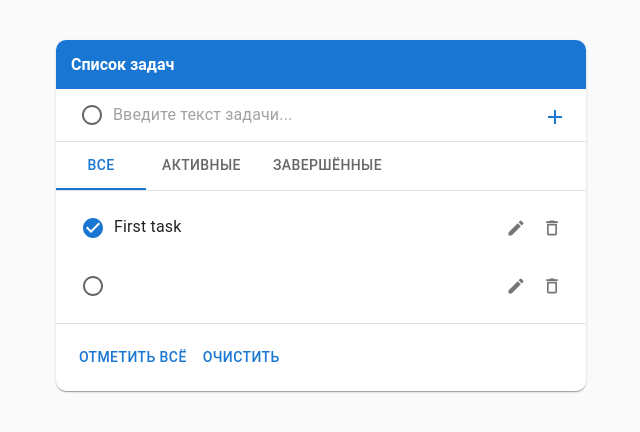
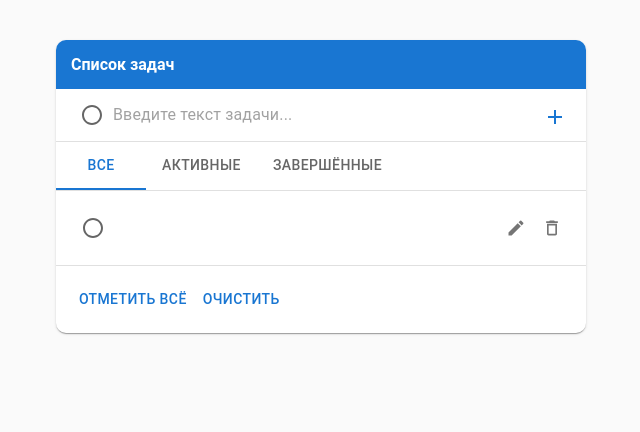
Before and after one commit to alexdermenji/redux-todo, a React (Create React App) app: page / in a window 1280 px wide. Both pictures are taken after a click on the button 873 px from the left and 116 px from the top of the page. Shown: the top 432 px of the page, without its empty margins (319-959 px from the left). Built offline with nearby package versions, Linux system fonts and the light colour scheme.

Commit message:
delete task and ask question

```diff
--- a/src/App.js
+++ b/src/App.js
@@ -1,35 +1,46 @@
 import { Paper, Divider, Button, List, Tabs, Tab } from '@mui/material';
-import { useReducer, useState } from 'react';
+import { useReducer } from 'react';
 import { AddField } from './components/AddField';
 import { Item } from './components/Item';
 
-const initialState = [
-  {
-    id: 0,
-    text: 'First task',
-    completed: true,
-  },
-];
+const initialState = [];
 
 const reducer = (state, action) => {
   if (action.type === 'ADD_TASK') {
-    return [...state, action.payload];
+    return [
+      ...state,
+      {
+        id: state.length ? state[state.length - 1].id + 1 : 1,
+        text: action.payload.text,
+        completed: action.payload.completed,
+      },
+    ];
   }
 
+  if (action.type === 'DELETE_TASK') {
+    const newArr = state.filter((task) => {
+      return task.id !== action.payload;
+    });
+    return newArr;
+  }
   return state;
 };
 
 function App() {
   const [state, dispatch] = useReducer(reducer, initialState);
-  const [inputText, setInputText] = useState('');
-  const [check, setCheck] = useState(false);
-  const addTask = () => {
+
+  const addTask = (inputText, check) => {
     dispatch({
       type: 'ADD_TASK',
-      payload: { text: inputText, id: state.length, completed: check },
+      payload: { text: inputText, completed: check },
     });
-    setInputText('');
-    setCheck(false);
+  };
+
+  const deleteTask = (id) => {
+    dispatch({
+      type: 'DELETE_TASK',
+      payload: id,
+    });
   };
 
   return (
@@ -38,13 +49,7 @@ function App() {
         <Paper className='header' elevation={0}>
           <h4>Список задач</h4>
         </Paper>
-        <AddField
-          setCheck={setCheck}
-          check={check}
-          addTask={addTask}
-          input={inputText}
-          setInputText={setInputText}
-        />
+        <AddField onAdd={addTask} />
         <Divider />
         <Tabs value={0}>
           <Tab label='Все' />
@@ -54,7 +59,13 @@ function App() {
         <Divider />
         <List>
           {state.map((obj) => (
-            <Item text={obj.text} key={obj.id} completed={obj.completed} />
+            <Item
+              deleteTask={deleteTask}
+              text={obj.text}
+              key={obj.id}
+              id={obj.id}
+              completed={obj.completed}
+            />
           ))}
         </List>
         <Divider />
--- a/src/components/AddField.jsx
+++ b/src/components/AddField.jsx
@@ -1,23 +1,23 @@
+import { useState } from 'react';
 import { TextField, Button, Checkbox } from '@mui/material';
 import AddIcon from '@mui/icons-material/Add';
 import RadioButtonUncheckedIcon from '@mui/icons-material/RadioButtonUnchecked';
 import CheckCircleIcon from '@mui/icons-material/CheckCircle';
 
-export const AddField = ({
-  setCheck,
-  check,
-  inputText,
-  setInputText,
-  addTask,
-}) => {
+export const AddField = ({ onAdd }) => {
+  const [inputText, setInputText] = useState('');
+  const [check, setCheck] = useState(false);
+  const onClickAdd = () => {
+    onAdd(inputText, check);
+    setInputText('');
+    setCheck(false);
+  };
   return (
     <div className='field'>
       <Checkbox
         checked={check}
-        onChange={() => {
-          setCheck((prevState) => {
-            return !prevState;
-          });
+        onChange={(e) => {
+          setCheck(e.target.checked);
         }}
         className='checkbox'
         icon={<RadioButtonUncheckedIcon />}
@@ -32,7 +32,7 @@ export const AddField = ({
         variant='standard'
         fullWidth
       />
-      <Button onClick={addTask}>
+      <Button onClick={onClickAdd}>
         <AddIcon />
       </Button>
     </div>
--- a/src/components/Item.jsx
+++ b/src/components/Item.jsx
@@ -1,4 +1,5 @@
 import React from 'react';
+import { useState } from 'react';
 import { IconButton, Checkbox, ListItem, Typography } from '@mui/material';
 
 import EditIcon from '@mui/icons-material/Edit';
@@ -6,7 +7,18 @@ import DeleteOutlineIcon from '@mui/icons-material/DeleteOutline';
 import RadioButtonUncheckedIcon from '@mui/icons-material/RadioButtonUnchecked';
 import CheckCircleIcon from '@mui/icons-material/CheckCircle';
 
-export const Item = ({ text, completed }) => {
+export const Item = ({ text, completed, id, deleteTask }) => {
+  const [confirmDelete, setConfirmDelete] = useState(false);
+  const onDeleteClick = () => {
+    deleteTask(id);
+  };
+  const deleteQuestion = () => {
+    setConfirmDelete(true);
+  };
+
+  const onCancelDelete = () => {
+    setConfirmDelete(false);
+  };
   return (
     <ListItem>
       <div className='d-flex item'>
@@ -16,11 +28,19 @@ export const Item = ({ text, completed }) => {
           checkedIcon={<CheckCircleIcon />}
         />
         <Typography className='item-text'>{text}</Typography>
+        {confirmDelete ? (
+          <div>
+            <span>Are you sure? </span>
+            <button onClick={onDeleteClick}>Yes</button>
+            <button onClick={onCancelDelete}>no</button>
+          </div>
+        ) : null}
+
         <div className='item-buttons d-flex'>
           <IconButton>
             <EditIcon style={{ fontSize: 20 }} />
           </IconButton>
-          <IconButton>
+          <IconButton onClick={deleteQuestion}>
             <DeleteOutlineIcon style={{ fontSize: 20 }} />
           </IconButton>
         </div>
--- a/src/index.scss
+++ b/src/index.scss
@@ -60,6 +60,7 @@ h4 {
 }
 
 .item {
+  align-items: center;
   flex: 1;
 
   &-buttons {
```
